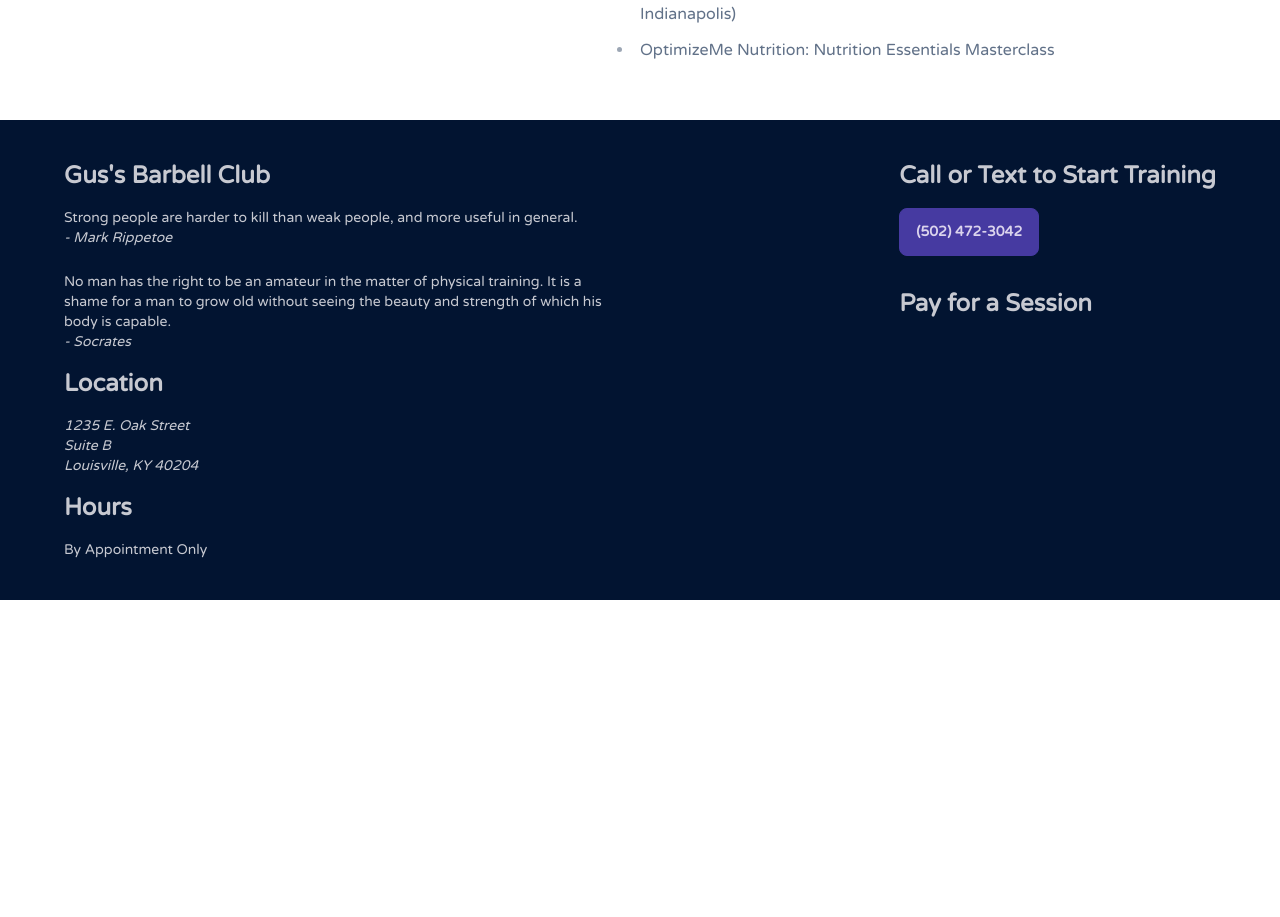
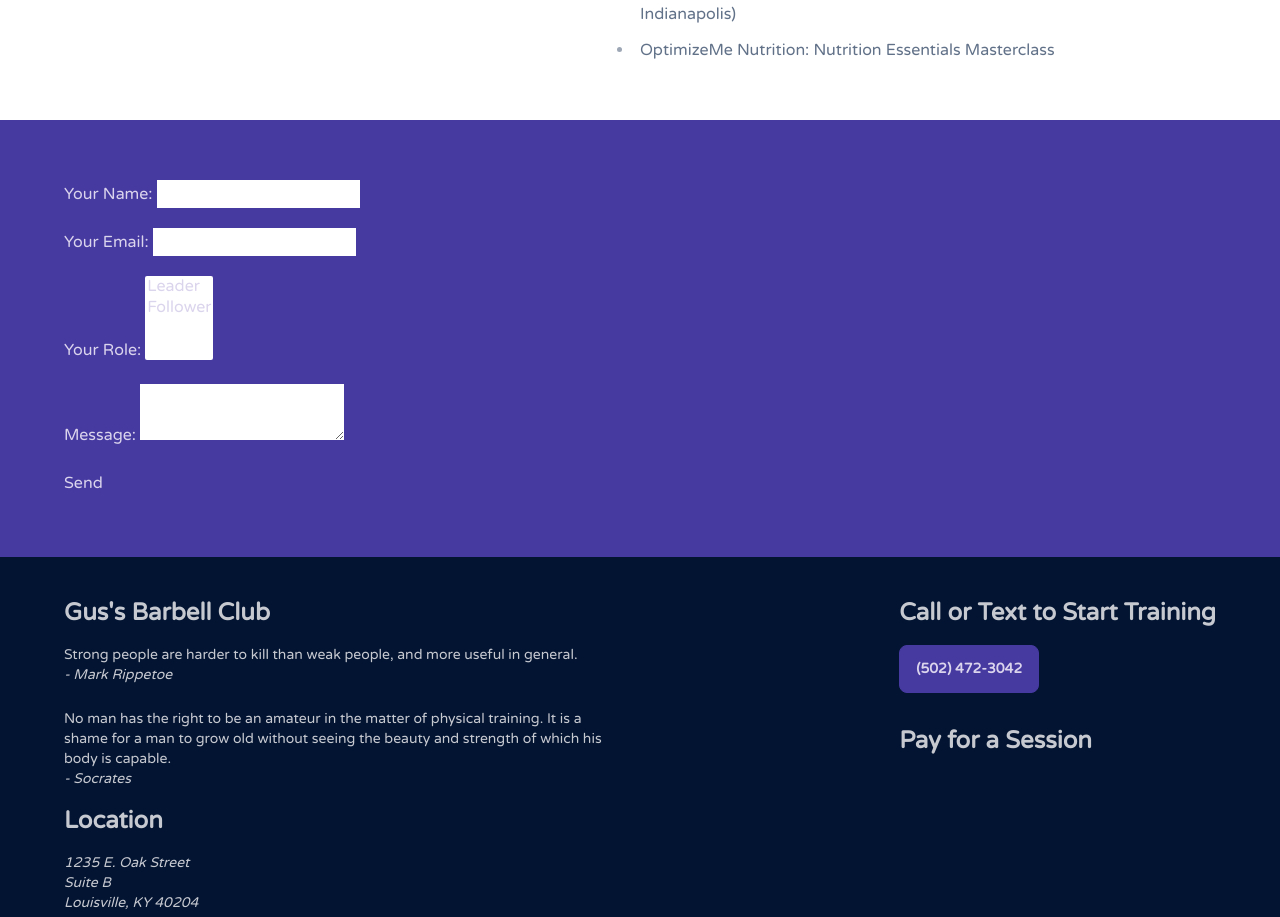
Before and after one commit to alexjgustafson/gus.coach, a SvelteKit app: page / in a window 1280 px wide. Shown: the part 3540-4457 px from the top of the page. Before the commit the page ends 4140 px from the top, so only its background shows below. Built offline with nearby package versions, Linux system fonts and the light colour scheme; a web font is replaced by a local one.

Commit message:
Add Contact Form section to layout

```diff
--- /dev/null
+++ b/src/components/ContactForm.svelte
@@ -0,0 +1,25 @@
+<div class="bg-secondary p-10">
+  <div class="container prose text-secondary-content px-6">
+    <form name="contact" method="POST" data-netlify="true">
+      <p>
+        <label>Your Name: <input type="text" name="name" /></label>
+      </p>
+      <p>
+        <label>Your Email: <input type="email" name="email" /></label>
+      </p>
+      <p>
+        <label>Your Role: <select name="role[]" multiple>
+          <option value="leader">Leader</option>
+          <option value="follower">Follower</option>
+        </select></label>
+      </p>
+      <p>
+        <label>Message: <textarea name="message"></textarea></label>
+      </p>
+      <p>
+        <button type="submit">Send</button>
+      </p>
+    </form>
+
+  </div>
+</div>
--- a/src/routes/+layout.svelte
+++ b/src/routes/+layout.svelte
@@ -1,7 +1,9 @@
 <script>
   import "../app.css";
+  import ContactForm from '../components/ContactForm.svelte';
   import Footer from '../components/Footer.svelte';
 </script>
 
 <slot />
+<ContactForm />
 <Footer />
```
